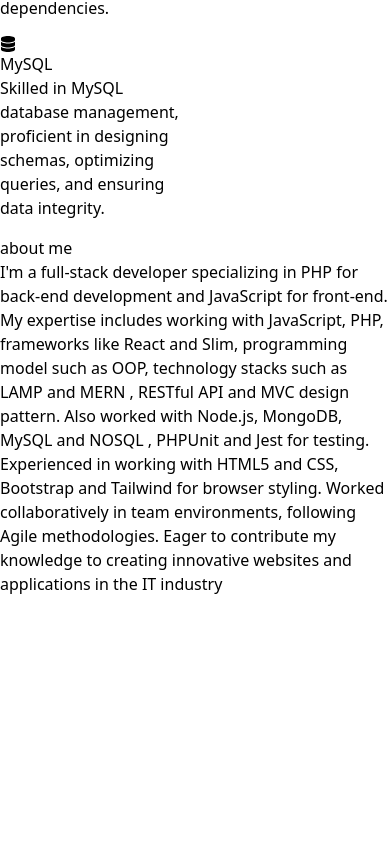
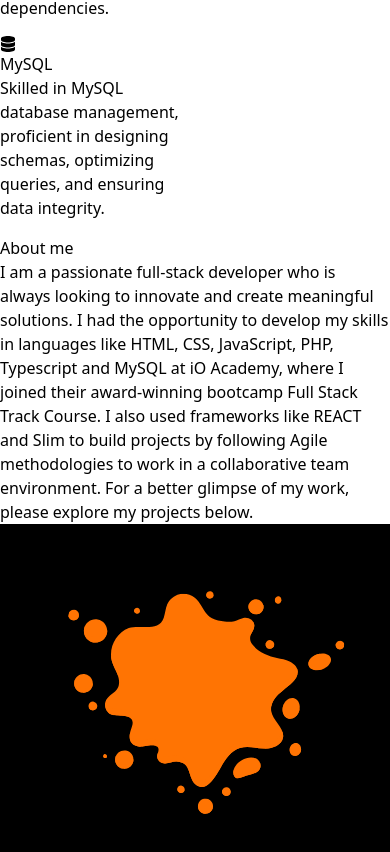
Before and after one commit to CosminDarius1/cosmin-darius-portfolio, a React (Vite) app: page / in a window 390 px wide. Shown: the part 2190-3042 px from the top of the page. Before the commit the page ends 2786 px from the top, so only its background shows below. Built offline with nearby package versions, Linux system fonts and the light colour scheme.

Commit message:
About section almost finished, managed to align the p div and svg img on the same line, need to work on mobile layout and About me h2

```diff
--- a/src/Components/About.jsx
+++ b/src/Components/About.jsx
@@ -1,18 +1,23 @@
 import SectionTitle from './SectionTitle'
 import React from 'react'
+import splashImg from '../assets/splashAbout.svg'
 
 const About = () => {
   return (
     <section className='bg-black py-20' id='about'>
-        <div className='align-element grid md:grid-cols-2 items-center '>
+        <div>
             <article>
-                <SectionTitle text='about me'/>
-                <p className='text-slate-200 mt-8 leading-loose'>
-                I'm a full-stack developer specializing in PHP for back-end development and JavaScript for front-end. My expertise includes working with JavaScript, PHP, frameworks like React and Slim, programming model such as OOP, technology stacks such as LAMP and MERN , RESTful API and MVC design pattern. Also worked with Node.js, MongoDB, MySQL and NOSQL , PHPUnit and Jest for testing. Experienced in working with HTML5 and CSS, Bootstrap and Tailwind for browser styling. Worked collaboratively in team environments, following Agile methodologies. Eager to contribute my knowledge to creating innovative websites and applications in the IT industry
+            <div className="border-b border-gray-200 pb-5 w-1/2" >
+              <h2 className="text-3xl font-medium tracking-wider capitalize text-orange-500">About me</h2>
+          </div>
+            <div className='align-element flex flex-wrap justify-between'>
+                <p className='text-slate-200 text-lg mt-8 leading-loose w-1/2 '>
+                I am a passionate full-stack developer who is always looking to innovate and create meaningful solutions. I had the opportunity to develop my skills in languages like HTML, CSS, JavaScript, PHP, Typescript and MySQL at iO Academy, where I joined their award-winning bootcamp Full Stack Track Course. I also used frameworks like REACT and Slim to build projects by following Agile methodologies to work in a collaborative team environment. For a better glimpse of my work, please explore my projects below.
                 </p>
-            </article>
+                <img src={splashImg} className='h-80 lg:h-96'/>
+              </div>
+                </article>
         </div>
-
     </section>
   )
 }
--- a/src/Components/SectionTitle.jsx
+++ b/src/Components/SectionTitle.jsx
@@ -1,7 +1,7 @@
 
-const SectionTitle = ({text}) => {
+const SectionTitle = ({text, width}) => {
     return (
-        <div className="border-b border-gray-200 pb-5">
+        <div className="border-b border-gray-200 pb-5" style={{width: width}}>
             <h2 className="text-3xl font-medium tracking-wider capitalize text-orange-500 ">{text}</h2>
         </div>
     )
```
Also changed, not shown: src/assets/splashAbout.svg (added).
